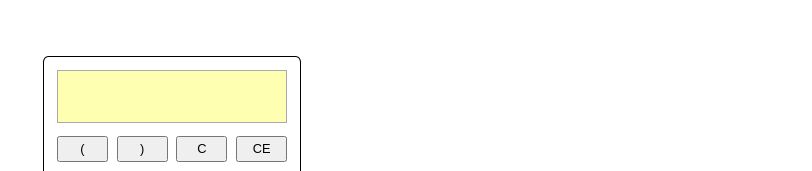
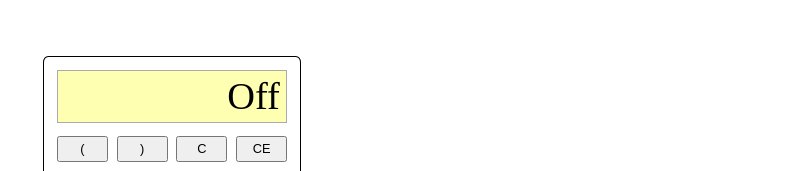
Before and after one commit to facundovictor/test-frontend-calculator, a plain HTML site: page app/index.html in a window 1280 px wide. Shown: the part 189-360 px from the top of the page, without its empty margins (468-1280 px from the left). Drawn offline with Linux system fonts and the light colour scheme.

Commit message:
Add style adjustments

```diff
--- a/app/index.html
+++ b/app/index.html
@@ -11,8 +11,7 @@
 			?
 		</div>
 		<div class="calculator">
-			<div id="display">
-			</div>
+			<div id="display">Off</div>
 			<div class="panel">
 				<button id="sim_(">(</button>
 				<button id="sim_)">)</button>
--- a/app/style/theme.css
+++ b/app/style/theme.css
@@ -52,8 +52,13 @@ body {
   background-color: #feffb1;
   border: 0.1vw solid #aaa;
   cursor: text;
+  font-size: 3vw;
   height: 4vw;
+  line-height: 4vw;
   margin: 1vw;
+  padding-right: 0.5vw;
+  text-align: right;
+  overflow: hidden;
 }
 
 .calculator > .panel {
```
